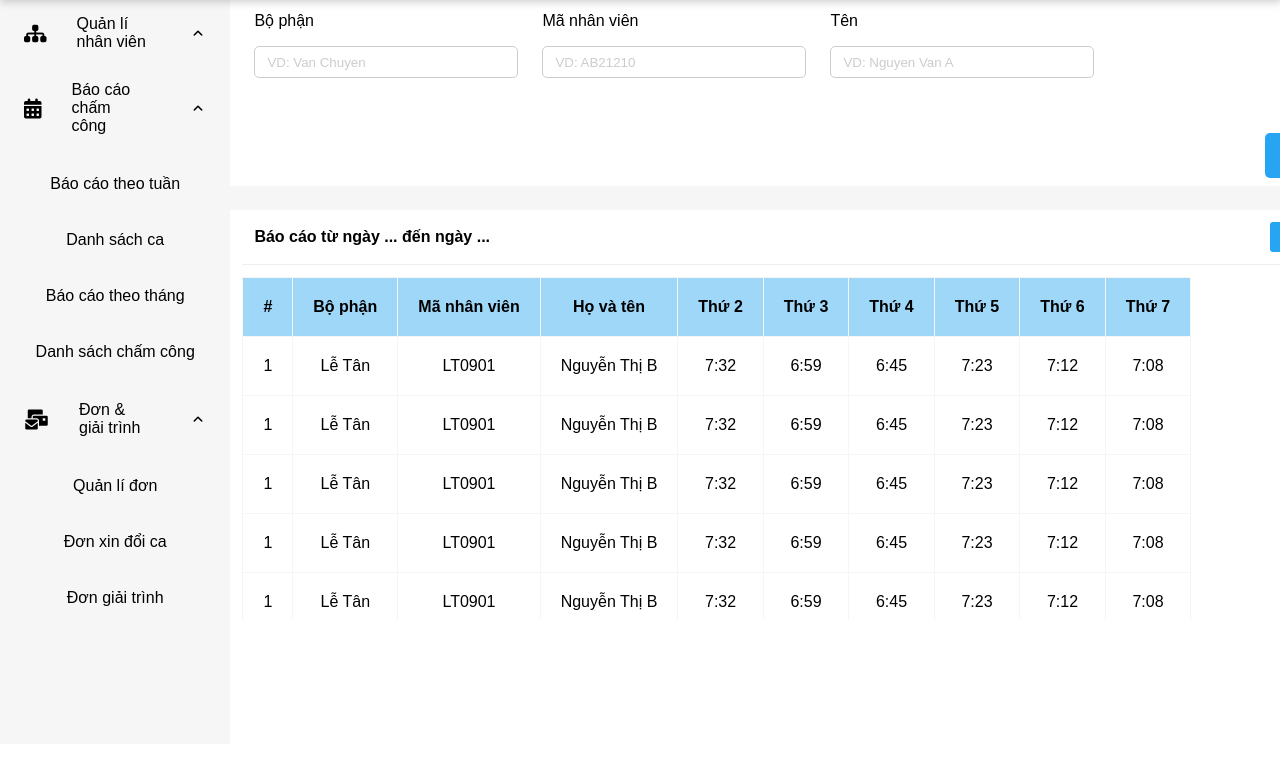
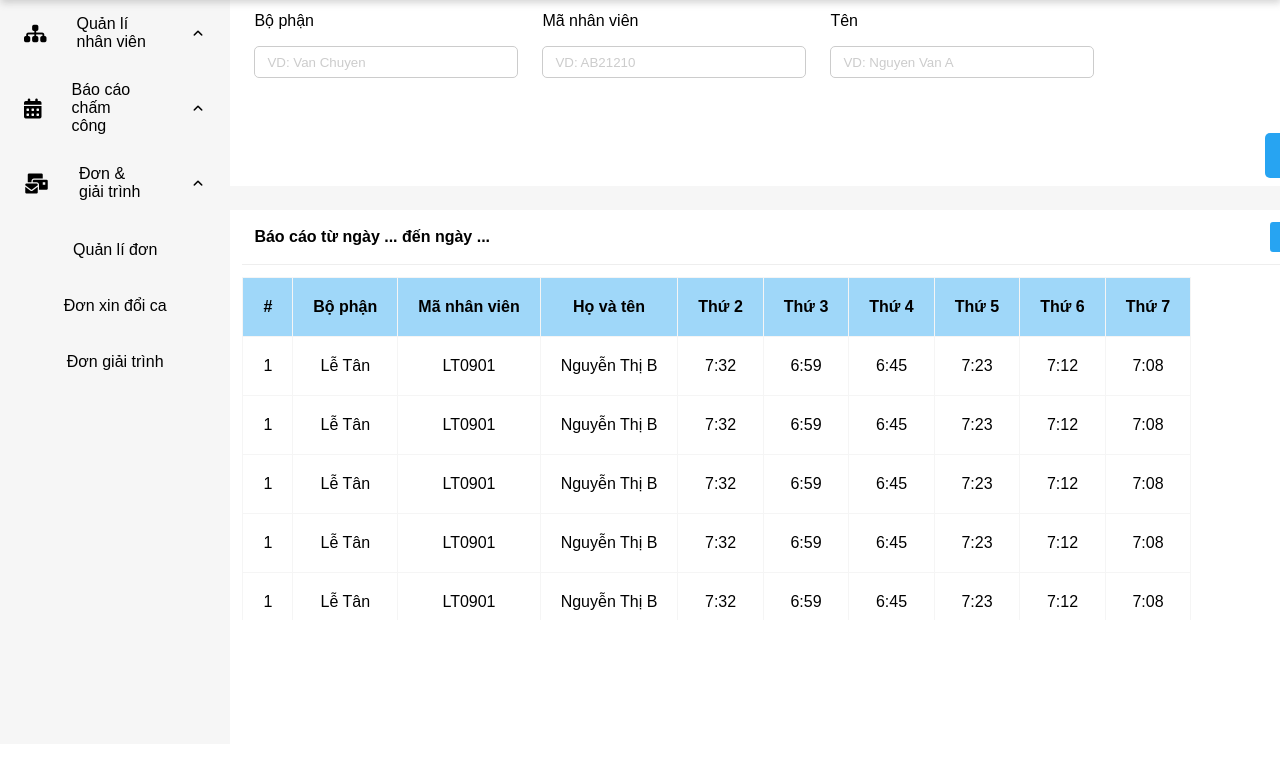
Before and after one commit to Iamdungx/enterprise-data-management, a Flask app: page / in a window 1280 px wide. Shown: the part 66-834 px from the top of that part. Run offline with Flask 3, Linux system fonts and the light colour scheme; the visitor is signed in with stand-in values (Sample User, id 1); the page is wider than the window, and the part outside it is not shown; some libraries are stand-ins or nearby versions.

Commit message:
handleToggleReport

```diff
--- a/templates/employee-manager.html
+++ b/templates/employee-manager.html
@@ -81,11 +81,11 @@
                  <div class="nav_bar-function-content"> <!-- Quản lí nhân viên -->
                     <i class="nav_bar-function-icon fa-solid fa-sitemap fa-lg"></i>
                     <a href="employee-manager.html">Quản lí nhân viên</a>
-                    <div class="function-icon_arrow">
+                    <div class="function-icon_arrow_Manager">
                         <i class="nav_bar-function-icon fa-solid fa-angle-up"></i>
                     </div>
                 </div>
-                <ul class="nav_bar-function_child none">
+                <ul class="nav_bar-function_child_Manager none">
                     <li class="nav_bar-list-item">
                         <a href="/html/maMau.html">Mã màu</a>
                     </li>
@@ -100,11 +100,11 @@
                 <div class="nav_bar-function-content">
                     <i class="nav_bar-function-icon fa-solid fa-calendar-days fa-lg"></i>
                     <a href="#timekeeping-report.html">Báo cáo chấm công</a>
-                    <div class="function-icon_arrow">
+                    <div class="function-icon_arrow_Report">
                         <i class="nav_bar-function-icon fa-solid fa-angle-up"></i>
                     </div>
                 </div>
-                <ul class="nav_bar-function_child">
+                <ul class="nav_bar-function_child_Report none">
                     <li class="nav_bar-list-item">Báo cáo theo tuần</li>
                     <li class="nav_bar-list-item">Danh sách ca</li>
                     <li class="nav_bar-list-item">Báo cáo theo tháng</li>
@@ -116,11 +116,11 @@
                 <div class="nav_bar-function-content">
                     <i class="nav_bar-function-icon fa-solid fa-envelopes-bulk fa-lg"></i>
                     <a href="#form-explaination.html">Đơn & giải trình</a>
-                    <div class="function-icon_arrow">
+                    <div class="function-icon_arrow_Assignment">
                         <i class="nav_bar-function-icon fa-solid fa-angle-up"></i>
                     </div>
                 </div>
-                <ul class="nav_bar-function_child">
+                <ul class="nav_bar-function_child_Assignment ">
                     <li class="nav_bar-list-item">Quản lí đơn</li>
                     <li class="nav_bar-list-item">Đơn xin đổi ca</li>
                     <li class="nav_bar-list-item">Đơn giải trình</li>
```
Also changed, not shown: Assets/js/index.js (+12 -2 lines).
